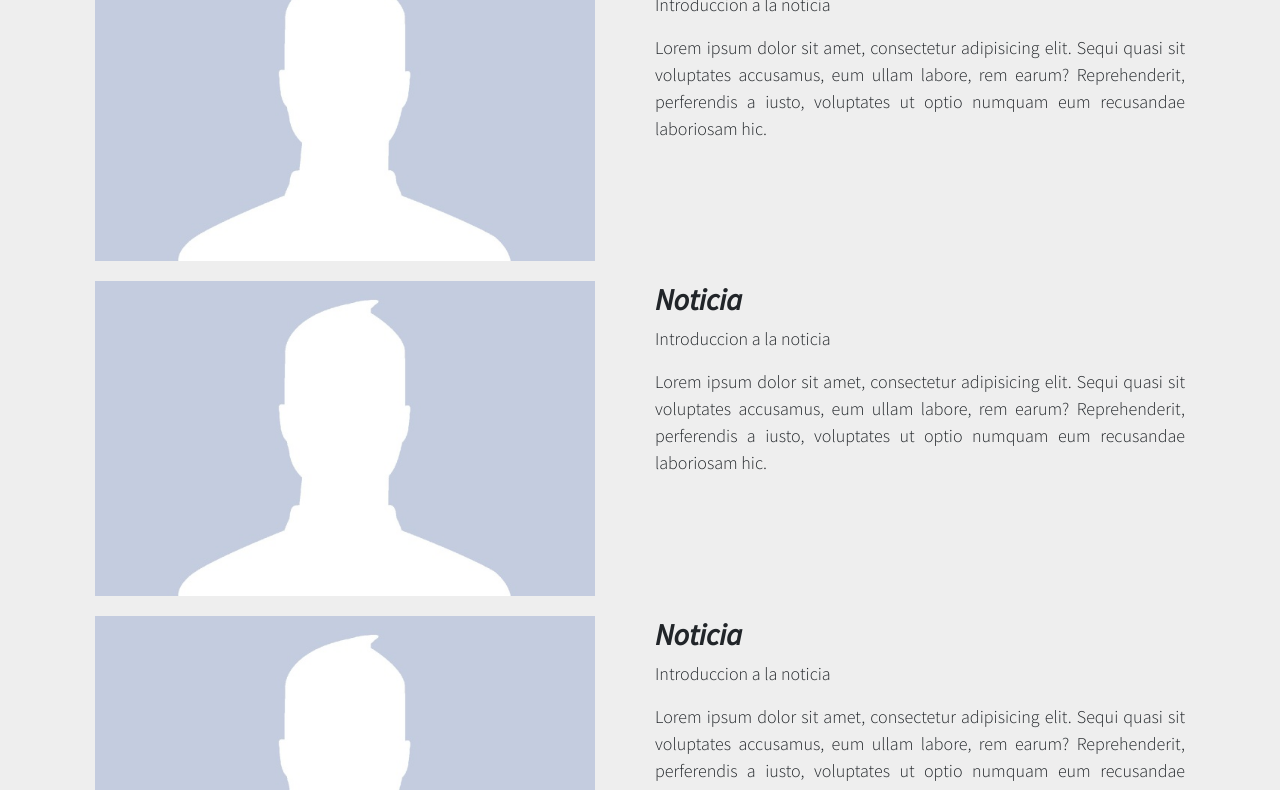
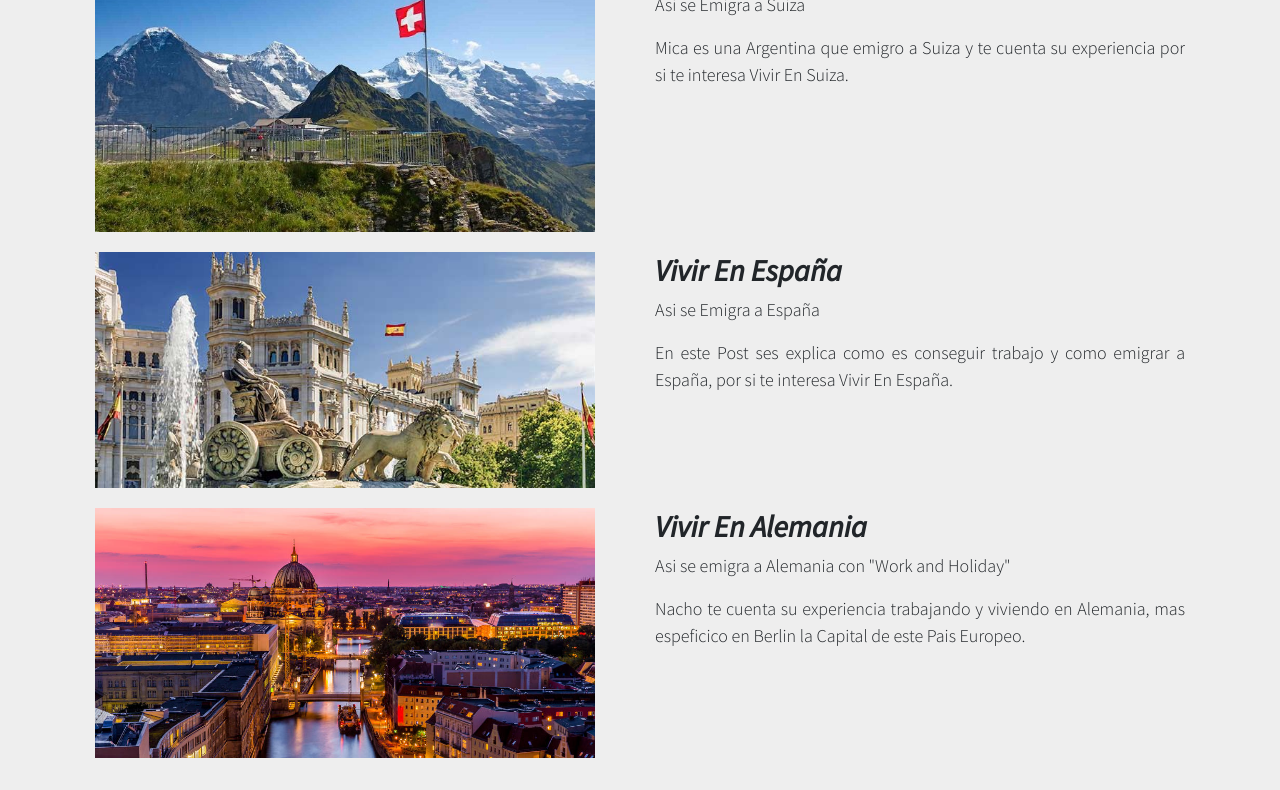
Before and after one commit to Matiascsch/ProyectoFinal, a website: page pages/vivir-en.html in a window 1280 px wide. Shown: the part 473-1263 px from the top of the page. Drawn offline with nearby package versions, Linux system fonts and the light colour scheme; files whose address does not match are found by name.

Commit message:
agregue cambios en el html en imgs y agregue gitignore

```diff
--- a/pages/vivir-en.html
+++ b/pages/vivir-en.html
@@ -106,39 +106,39 @@
 
 		<div class="row vivirEn__noticias">
 			<div class="col-lg-6 col-xs-6 col-md-6  col-sm-6">
-				<img class="img-fluid wow slideInRight right" src="../assets/imagenes/persona.jpg" width="500" height="180" alt="persona1">
+				<img class="img-fluid wow slideInRight right" src="../assets/imagenes/suiza.jpg" width="500" height="180" href="https://www.unaargentinaensuiza.com/vivir-y-emigrar-a-suiza" alt="persona1">
 			</div>
 			<div class="col-lg-6 col-xs-6 col-md-6 col-sm-6">
-				<h4 class="wow slideInRight">Noticia</h4>
-				<p class="wow slideInRight">Introduccion a la noticia</p>
-				<p class="justify wow slideInRight">Lorem ipsum dolor sit amet, consectetur adipisicing elit. Sequi quasi sit voluptates accusamus, eum ullam labore, rem earum? Reprehenderit, perferendis a iusto, voluptates ut optio numquam eum recusandae laboriosam hic.</p>
+				<h4 class="wow slideInRight">Vivir En Suiza</h4>
+				<p class="wow slideInRight">Asi se Emigra a Suiza</p>
+				<p class="justify wow slideInRight">Mica es una Argentina que emigro a Suiza y te cuenta su experiencia por si te interesa Vivir En Suiza.</p>
 			</div>
 		</div>
 
 		<div class="row vivirEn__noticias">
 			<div class="col-lg-6 col-xs-6 col-md-6 col-sm-6">
-				<img class="img-fluid wow slideInRight right" src="../assets/imagenes/persona.jpg" width="500" height="180" alt="persona1">
+				<img class="img-fluid wow slideInRight right" src="../assets/imagenes/españa.jpg" width="500" height="180" href="https://www.yomeanimo.com/como-vivir-y-trabajar-en-espana-siendo-argentino" alt="persona1">
 			</div>
 			<div class="col-lg-6 col-xs-6 col-md-6 col-sm-6">
-				<h4 class="wow slideInRight">Noticia</h4>
-				<p class="wow slideInRight">Introduccion a la noticia</p>
-				<p class="justify wow slideInRight">Lorem ipsum dolor sit amet, consectetur adipisicing elit. Sequi quasi sit voluptates accusamus, eum ullam labore, rem earum? Reprehenderit, perferendis a iusto, voluptates ut optio numquam eum recusandae laboriosam hic.</p>
+				<h4 class="wow slideInRight">Vivir En España</h4>
+				<p class="wow slideInRight">Asi se Emigra a España</p>
+				<p class="justify wow slideInRight">En este Post ses explica como es conseguir trabajo y como emigrar a España, por si te interesa Vivir En España.</p>
 			</div>
 		</div>
 
 		<div class="row vivirEn__noticias">
 			<div class="col-lg-6 col-xs-6 col-md-6 col-sm-6">
-				<img class="img-fluid wow slideInRight right" src="../assets/imagenes/persona.jpg" width="500" height="180" alt="persona1">
+				<img class="img-fluid wow slideInRight right" src="../assets/imagenes/berlin.jpg" width="500" height="180" href="https://www.yomeanimo.com/nacho-en-berlin-su-experiencia-con-la-working-holiday-alemania" alt="persona1">
 			</div>
 			<div class="col-lg-6 col-xs-6 col-md-6 col-sm-6">
-				<h4 class="wow slideInRight">Noticia</h4>
-				<p class="wow slideInRight">Introduccion a la noticia</p>
-				<p class="justify wow slideInRight">Lorem ipsum dolor sit amet, consectetur adipisicing elit. Sequi quasi sit voluptates accusamus, eum ullam labore, rem earum? Reprehenderit, perferendis a iusto, voluptates ut optio numquam eum recusandae laboriosam hic.</p>
+				<h4 class="wow slideInRight">Vivir En Alemania</h4>
+				<p class="wow slideInRight">Asi se emigra a Alemania con "Work and Holiday"</p>
+				<p class="justify wow slideInRight">Nacho te cuenta su experiencia trabajando y viviendo en Alemania, mas espeficico en Berlin la Capital de este Pais Europeo.</p>
 			</div>
 		</div>
 	</div>
 
-	<!-- Vivir en America del Norte -->
+	<!-- Vivir en Asia -->
 	<div class="container">
 		<div class="row">
 			<div class="col-lg-12 col-xs-12 col-sm-12">
@@ -180,7 +180,7 @@
 		</div>
 	</div>
 
-	<!-- Vivir En Asia -->
+	<!-- Vivir En America -->
 	<div class="container">
 		<div class="row">
 			<div class="col-lg-12 col-xs-12 col-sm-12">
@@ -190,39 +190,39 @@
 
 		<div class="row vivirEn__noticias">
 			<div class="col-lg-6 col-xs-6 col-md-6 col-sm-6">
-				<img class="img-fluid wow slideInRight right" src="../assets/imagenes/persona.jpg" width="500" height="180" alt="persona1">
+				<img class="img-fluid wow slideInRight right" src="../assets/imagenes/canada.jpg" href="https://growproexperience.com/canada/vivir-y-trabajar-en-canada/" width="500" height="180" alt="persona1">
 			</div>
 			<div class="col-lg-6 col-xs-6 col-md-6 col-sm-6">
-				<h4 class="wow slideInRight">Noticia</h4>
-				<p class="wow slideInRight">Introduccion a la noticia</p>
-				<p class="justify wow slideInRight">Lorem ipsum dolor sit amet, consectetur adipisicing elit. Sequi quasi sit voluptates accusamus, eum ullam labore, rem earum? Reprehenderit, perferendis a iusto, voluptates ut optio numquam eum recusandae laboriosam hic.</p>
+				<h4 class="wow slideInRight">Vivir En Canada</h4>
+				<p class="wow slideInRight">Asi se Emigra a Canada</p>
+				<p class="justify wow slideInRight">En este Blog te Explicamos como es emigrar a Canada, Por si te interesa Vivir En Canada.</p>
 			</div>
 		</div>
 
 		<div class="row vivirEn__noticias ">
 			<div class="col-lg-6 col-xs-6 col-md-6 col-sm-6">
-				<img class="img-fluid wow slideInRight right" src="../assets/imagenes/persona.jpg" width="500" height="180" alt="persona1">
+				<img class="img-fluid wow slideInRight right" src="../assets/imagenes/eeuu.jpg"  width="500" height="180" alt="persona1">
 			</div>
 			<div class="col-lg-6 col-xs-6 col-md-6 col-sm-6">
-				<h4 class="wow slideInRight">Noticia</h4>
-				<p class="wow slideInRight">Introduccion a la noticia</p>
-				<p class="justify wow slideInRight">Lorem ipsum dolor sit amet, consectetur adipisicing elit. Sequi quasi sit voluptates accusamus, eum ullam labore, rem earum? Reprehenderit, perferendis a iusto, voluptates ut optio numquam eum recusandae laboriosam hic.</p>
+				<h4 class="wow slideInRight">Vivir En Estados Unidos</h4>
+				<p class="wow slideInRight">Asi se Emigra a Estados Unidos</p>
+				<p class="justify wow slideInRight">Aqui te Explicamos Como es Vivir En Estados Unidos.</p>
 			</div>
 		</div>
 
 		<div class="row vivirEn__noticias">
 			<div class="col-lg-6 col-xs-6 col-md-6 col-sm-6">
-				<img class="img-fluid wow slideInRight right" src="../assets/imagenes/persona.jpg" width="500" height="180" alt="persona1">
+				<img class="img-fluid wow slideInRight right" src="../assets/imagenes/argentina.jpg" width="500" height="180" alt="persona1">
 			</div>
 			<div class="col-lg-6 col-xs-6 col-md-6 col-sm-6">
-				<h4 class="wow slideInRight">Noticia</h4>
-				<p class="wow slideInRight">Introduccion a la noticia</p>
-				<p class="justify wow slideInRight">Lorem ipsum dolor sit amet, consectetur adipisicing elit. Sequi quasi sit voluptates accusamus, eum ullam labore, rem earum? Reprehenderit, perferendis a iusto, voluptates ut optio numquam eum recusandae laboriosam hic.</p>
+				<h4 class="wow slideInRight">Vivir En Argentina</h4>
+				<p class="wow slideInRight">Asi es Vivir En Argentina</p>
+				<p class="justify wow slideInRight">En este Blog te cuentan sobre la experiencia de Vivir en Latino-America, mas especifico en Argentina.</p>
 			</div>
 		</div>
 	</div>
 
-	<!-- Vivir en LatinoAmerica -->
+	<!-- Vivir en Oceania -->
 	<div class="container">
 		<div class="row">
 			<div class="col-lg-12 col-xs-12 col-sm-12">
```
Also changed, not shown: index.html (+3 -3 lines), assets/imagenes/argentina.jpg (added), assets/imagenes/berlin.jpg (added), assets/imagenes/eeuu.jpg (added), 1 other file.
